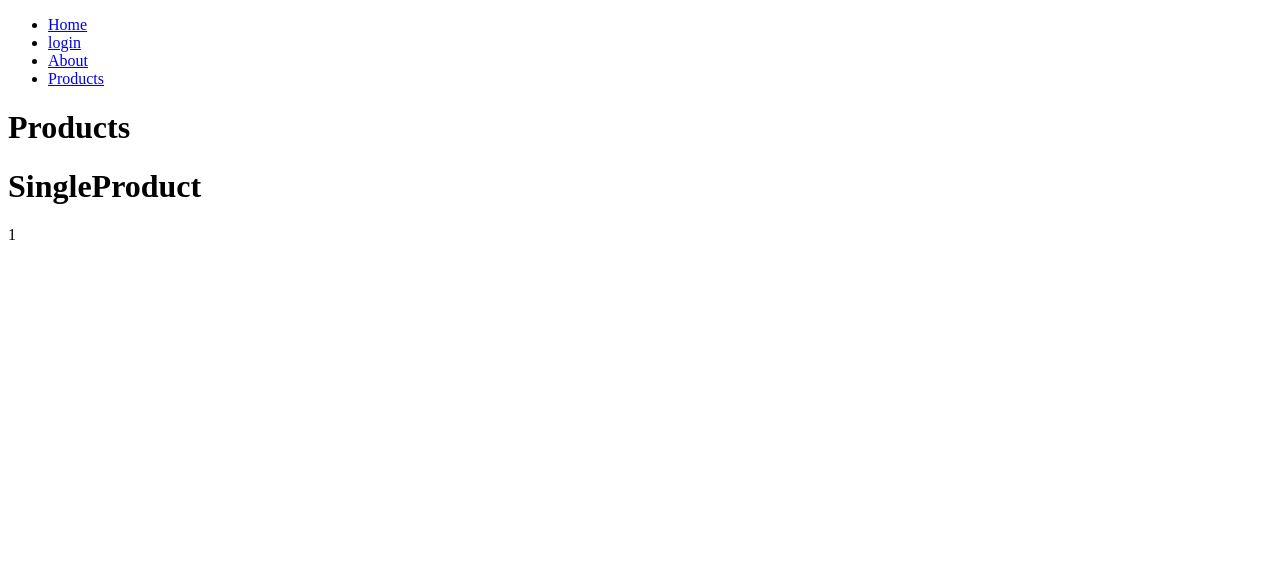
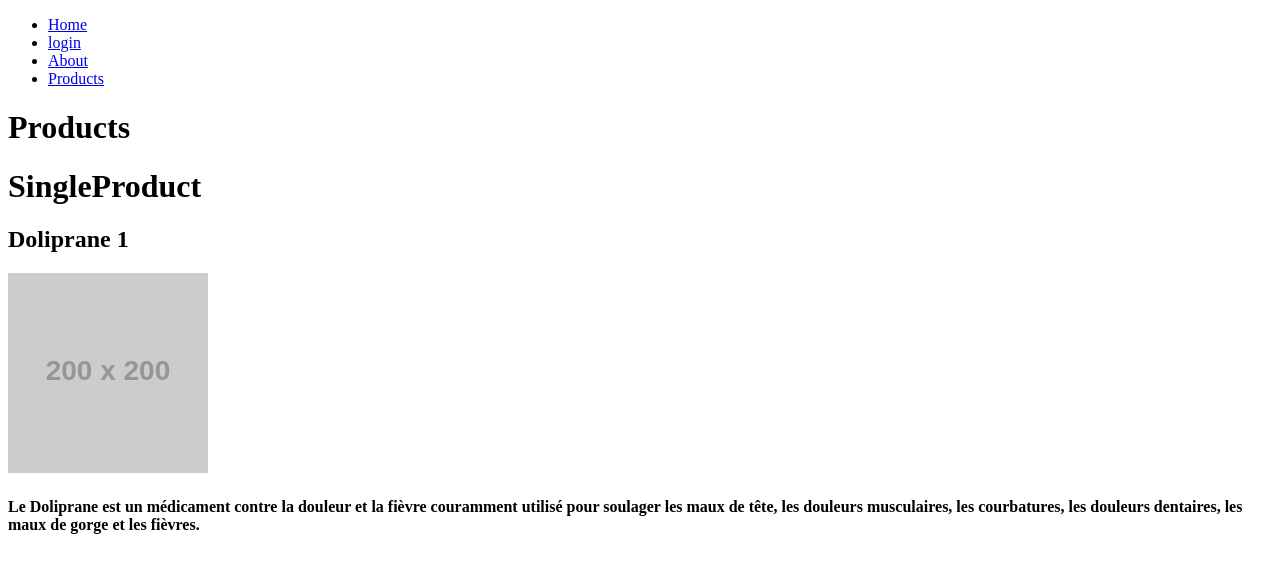
Before and after one commit to kadiebweoscar0/GESTION-PHARMA, a React (Vite) app: page /products/1 in a window 1280 px wide. Shown: the top 572 px of the page. Built offline with nearby package versions, Linux system fonts and the light colour scheme.

Commit message:
add a functonalyti in singleProduct for display a description, image and name of the product onClick

```diff
--- a/src/App.jsx
+++ b/src/App.jsx
@@ -7,6 +7,27 @@
 import SingleProduct from "./pages/singleProduct";
 import ProductsList from "./pages/ProductsList";
 import NavBar from "./components/navBar";
+
+const products = [
+  {
+      id: "1",
+      name: "Doliprane",
+      image: "https://dummyimage.com/200x200/000/fff&text=Doliprane",
+      description: "Le Doliprane est un médicament contre la douleur et la fièvre couramment utilisé pour soulager les maux de tête, les douleurs musculaires, les courbatures, les douleurs dentaires, les maux de gorge et les fièvres."
+  },
+  {
+      id: "2",
+      name: "Aspirine",
+      image: "https://dummyimage.com/200x200/000/fff&text=Aspirine",
+      description: "L'aspirine est un médicament anti-inflammatoire non stéroïdien (AINS) qui est utilisé pour soulager la douleur, la fièvre et l'inflammation."
+  },
+  {
+      id: "3",
+      name: "Ibuprofène",
+      image: "https://dummyimage.com/200x200/000/fff&text=Ibuprofene",
+      description: "Il est disponible en comprimés, en gélules, en suppositoires et en sirop. La dose recommandée pour les adultes est de 200 à 400 milligrammes par prise, jusqu'à 4 prises par jour"
+  }
+];
 
 function App() {
 
@@ -18,8 +39,8 @@
         <Route path="/home" element={<Home />} />
         <Route path="/about" element={<About />} />
         <Route path="/products" element={<Products />} >
-          <Route index element={<ProductsList />}/>
-          <Route path=":id" element={<SingleProduct />} />
+          <Route index element={<ProductsList newProduct={products} />}/>
+          <Route path=":id" element={<SingleProduct newProduct={products} />} />
         </Route>
       </Routes>
     </BrowserRouter>
--- a/src/pages/ProductsList.jsx
+++ b/src/pages/ProductsList.jsx
@@ -1,33 +1,13 @@
 import { Link } from "react-router-dom";
 
-const products = [
-    {
-        id: "1",
-        name: "Doliprane",
-        image: "https://dummyimage.com/200x200/000/fff&text=Doliprane",
-        description: "Le Doliprane est un médicament contre la douleur et la fièvre couramment utilisé pour soulager les maux de tête, les douleurs musculaires, les courbatures, les douleurs dentaires, les maux de gorge et les fièvres."
-    },
-    {
-        id: "2",
-        name: "Aspirine",
-        image: "https://dummyimage.com/200x200/000/fff&text=Aspirine",
-        description: "L'aspirine est un médicament anti-inflammatoire non stéroïdien (AINS) qui est utilisé pour soulager la douleur, la fièvre et l'inflammation."
-    },
-    {
-        id: "3",
-        name: "Ibuprofène",
-        image: "https://dummyimage.com/200x200/000/fff&text=Ibuprofene",
-        description: "Il est disponible en comprimés, en gélules, en suppositoires et en sirop. La dose recommandée pour les adultes est de 200 à 400 milligrammes par prise, jusqu'à 4 prises par jour"
-    }
-];
 
-function ProductsList() {
+function ProductsList({newProduct}) {
     return(
         <>
             <h1>Products List</h1>
             <lu>
                 {
-                    products.map(product => (
+                    newProduct.map(product => (
                         <li key={product.id}><Link to={`/products/${product.id}`}>{product.name}</Link></li>
                     ))
                 }
--- a/src/pages/singleProduct.jsx
+++ b/src/pages/singleProduct.jsx
@@ -1,13 +1,23 @@
 import ProductPreview from "../components/ProductPreview";
 import { useParams } from "react-router-dom";
 
-function SingleProduct() {
+function SingleProduct({newProduct}) {
     const useParam = useParams()
     const {id} = useParam;
+
+    const medicament = newProduct.find((medic) => medic.id === id);
+
+    if (!medicament) {
+        return <p>L&lsquo;medicament que vous avez demander n&lsquo;existe pas</p>;
+    }
+
+
     return(
         <>
             <h1>SingleProduct</h1>
-            {id}
+            <h2>{medicament.name}  {id}</h2>
+            <img src={medicament.image} alt="photo-medicament" />
+            <h4>{medicament.description}</h4>
             <ProductPreview />
         </>
 
```
